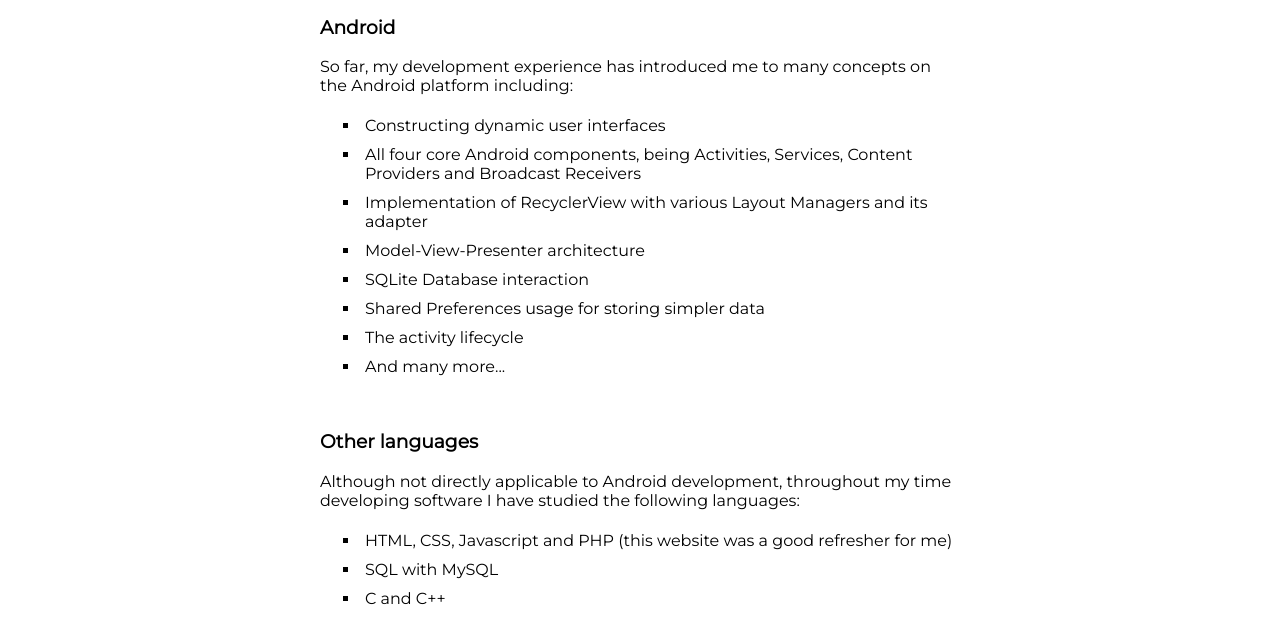
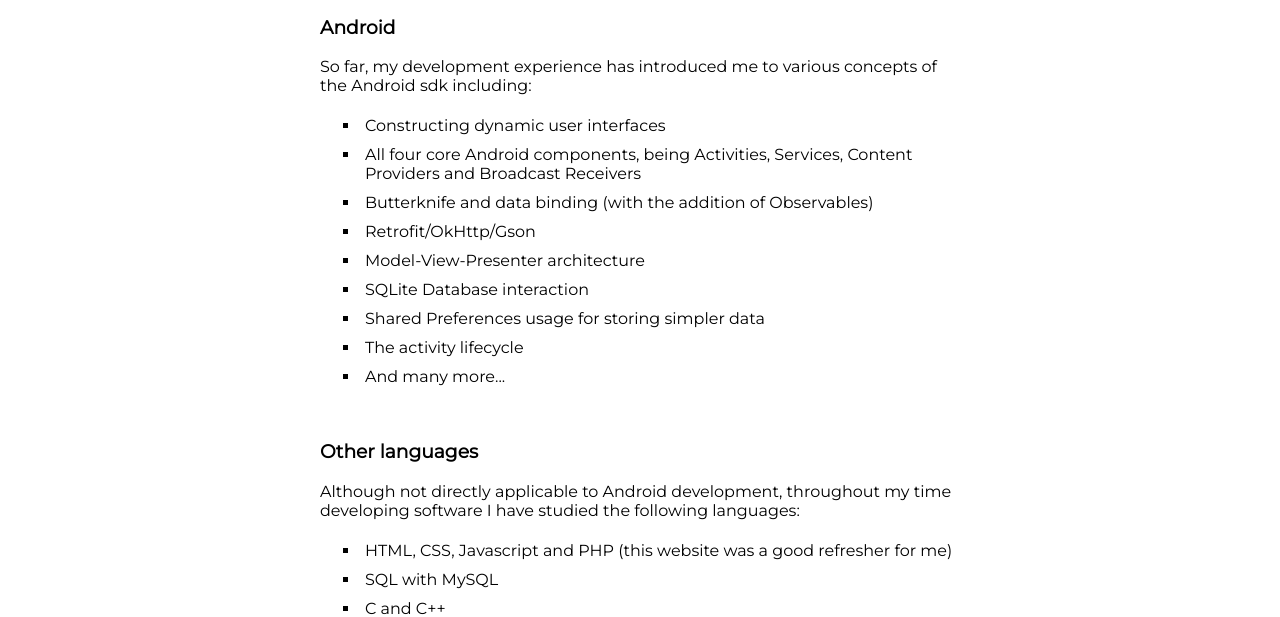
Before and after one commit to DantheCodingGui/portfolio, a plain HTML site: page skills.html in a window 1280 px wide. Shown: the part 183-800 px from the top of the page. Drawn offline with Linux system fonts and the light colour scheme.

Commit message:
CV edit to skills

```diff
--- a/skills.html
+++ b/skills.html
@@ -44,14 +44,14 @@
     </header>
     <main>
       <h3>Android</h3>
-      <p>So far, my development experience has introduced me to many concepts on
-        the Android platform including:</p>
+      <p>So far, my development experience has introduced me to various concepts
+        of the Android sdk including:</p>
       <ul>
         <li>Constructing dynamic user interfaces</li>
         <li>All four core Android components, being Activities, Services,
           Content Providers and Broadcast Receivers</li>
-        <li>Implementation of RecyclerView with various Layout Managers and its
-          adapter</li>
+        <li>Butterknife and data binding (with the addition of Observables)</li>
+        <li>Retrofit/OkHttp/Gson</li>
         <li>Model-View-Presenter architecture</li>
         <li>SQLite Database interaction</li>
         <li>Shared Preferences usage for storing simpler data</li>
```
Also changed, not shown: index.html (line endings or trailing spaces).
